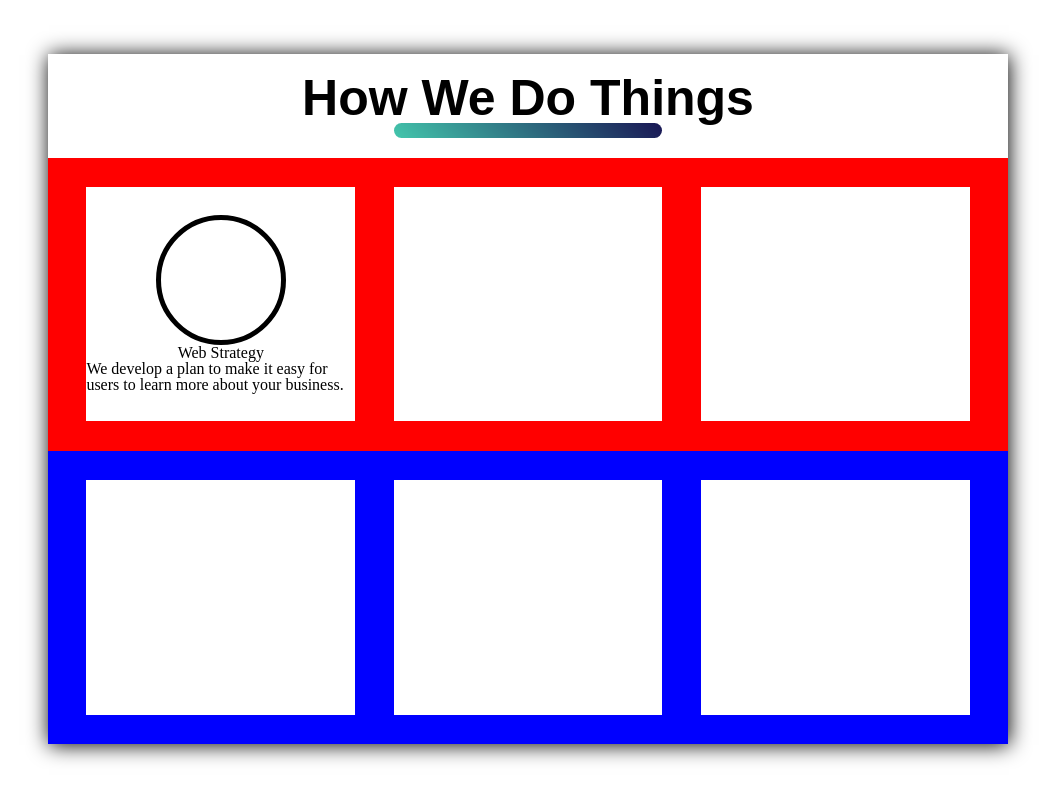
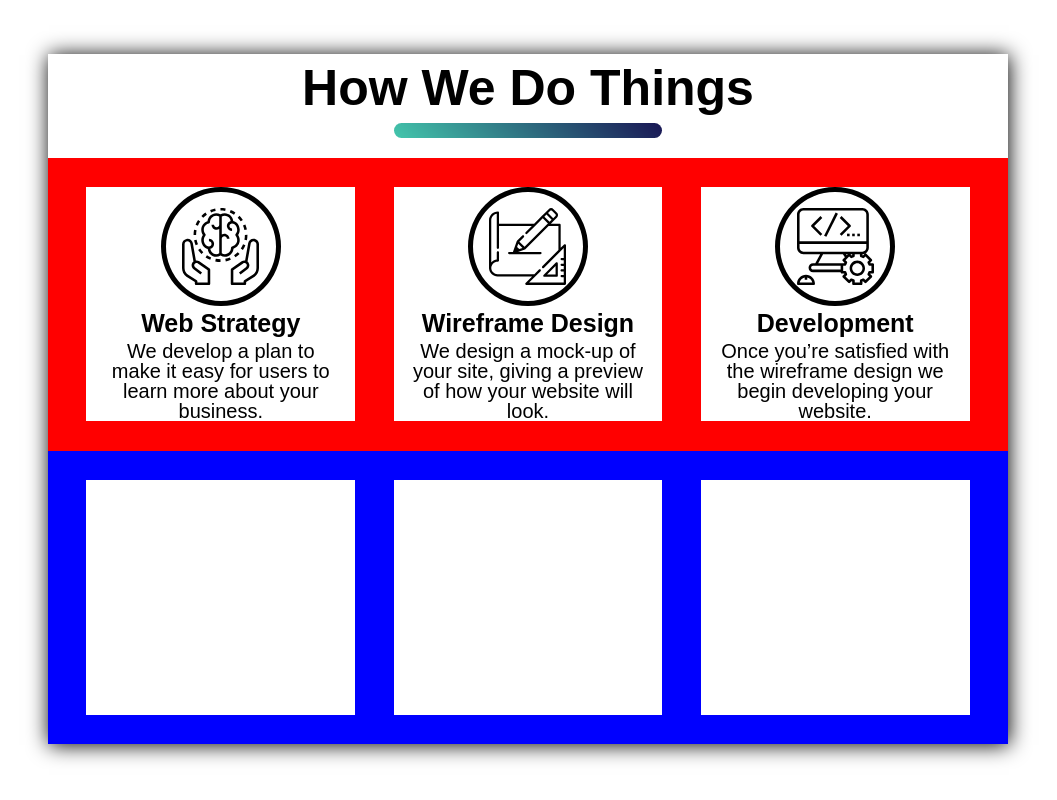
Before and after one commit to HectorSilvaRobles/spiri_website, a React (Create React App) app: page / in a window 1280 px wide. Shown: the part 2641-3441 px from the top of the page, without its empty margins (112-1169 px from the left). Built offline with nearby package versions, Linux system fonts and the light colour scheme.

Commit message:
made some changes

```diff
--- a/src/Components/Homepage/Benefit_1/Benefit.css
+++ b/src/Components/Homepage/Benefit_1/Benefit.css
@@ -39,6 +39,7 @@
     height: 15px;
     border-radius: 100px;
     width: 40%;
+    margin: 10px 0;
     background: linear-gradient(45deg, #43C6AC, #191654);
 }
 
--- a/src/Components/Homepage/HowWeDoThings/HWDT.js
+++ b/src/Components/Homepage/HowWeDoThings/HWDT.js
@@ -1,4 +1,7 @@
 import React, { Component } from 'react'
+import icon1 from '../../../Media/Icons/intellectual.svg'
+import icon2 from '../../../Media/Icons/sketch.svg'
+import icon3 from '../../../Media/Icons/coding.svg'
 import './hwdt.css'
 
 export class HWDT extends Component {
@@ -12,12 +15,26 @@ export class HWDT extends Component {
                     </div>
                     <div className='hwdt-div-top'>
                         <div className='hwdt-card'>
-                            <div className='hwdt-card-image'></div>
+                            <div className='hwdt-card-image'>
+                                <img src={icon1} alt='web strategy icon' />
+                            </div>
                             <h1>Web Strategy</h1>
                             <p>We develop a plan to make it easy for users to learn more about your business.</p>
                         </div>
-                        <div className='hwdt-card'></div>
-                        <div className='hwdt-card'></div>
+                        <div className='hwdt-card'>
+                            <div className='hwdt-card-image'>
+                                <img src={icon2} alt='web design icon' />
+                            </div>
+                            <h1>Wireframe Design</h1>
+                            <p>We design a mock-up of your site, giving a preview of how your website will look.</p>
+                        </div>
+                        <div className='hwdt-card'>
+                            <div className='hwdt-card-image'>
+                                <img src={icon3} alt='web development icon' />
+                            </div>
+                            <h1>Development</h1>
+                            <p>Once you’re satisfied with the wireframe design we begin developing your website.</p>
+                        </div>
                     </div>
                     <div className='hwdt-div-bottom'>
                         <div className='hwdt-card'></div>
--- a/src/Components/Homepage/HowWeDoThings/hwdt.css
+++ b/src/Components/Homepage/HowWeDoThings/hwdt.css
@@ -61,20 +61,73 @@
 }
 
 .hwdt-card-image {
-    height: 120px;
-    width: 120px;
+    height: 110px;
+    width: 110px;
     border: solid black 5px;
     border-radius: 100%;
+    display: flex;
+    align-items: center;
+    justify-content: center;
+}
+
+.hwdt-card-image > img {
+    width: 70%;
+}
+
+.hwdt-card > h1 {
+    font-size: 25px;
+    font-family: Arial, Helvetica, sans-serif;
+    font-weight: bold;
+    text-align: center;
+    margin: 5px 0;
+}
+
+.hwdt-card > p {
+    font-size: 20px;
+    font-family: Arial, Helvetica, sans-serif;
+    text-align: center;
+    width: 90%;
 }
 
 
 /*** Mobile View ***/
-@media screen and (max-width: 550px){
+@media screen and (max-width: 750px){
     .hwdt {
-        height: 200vh;
+        height: 250vh;
     }
     .hwdt-div {
         height: 90%;
         width: 95%;
     }
+
+    .hwdt-header {
+        height: 10%;
+    }
+
+    .hwdt-header > h1 {
+        font-size: 45px;
+        text-align: center;
+    }
+
+    .hwdt-div-top, .hwdt-div-bottom {
+        flex-direction: column;
+        height: 50%;
+    }
+
+    .hwdt-card {
+        width: 90%;
+        height: 30%;
+    }
+
+    .hwdt-card > p {
+        width: 80%;
+    }
 }
+
+
+/*** Tablet View ***/
+@media screen and (max-width: 950px) and (min-width: 751px){
+    .hwdt-div {
+        width: 95%;
+    }
+}
```
